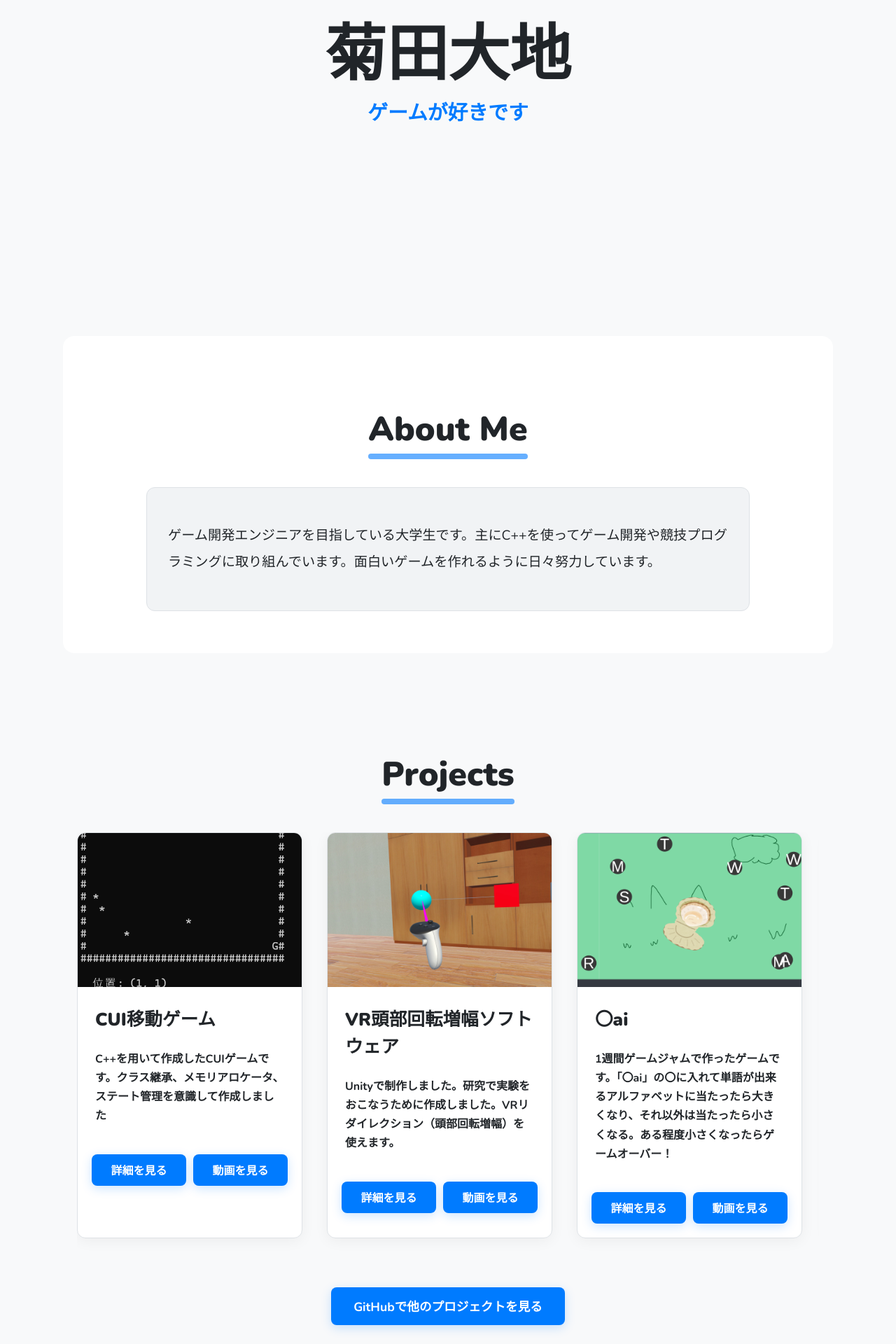
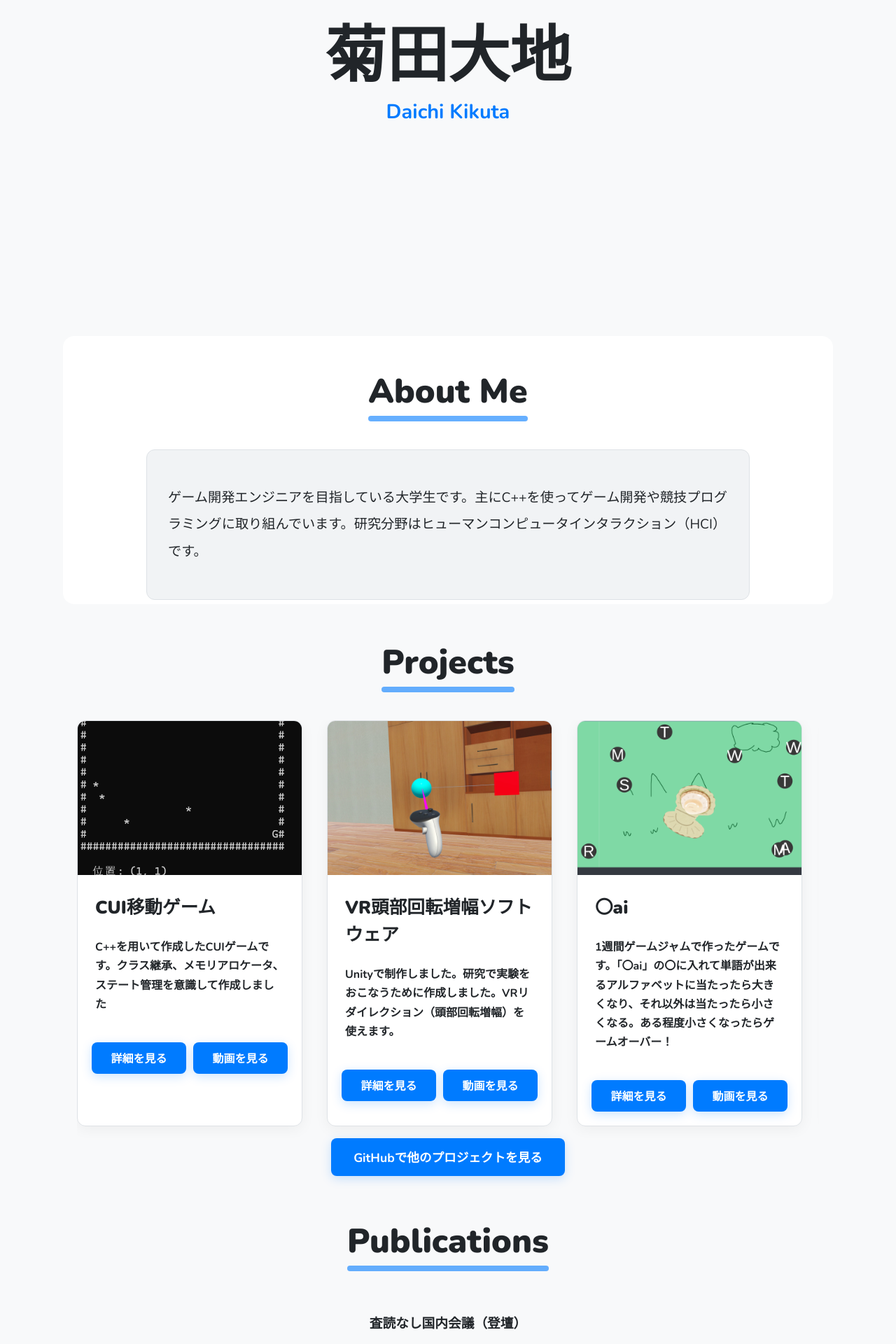
Before and after one commit to matchamatcho/my-portfolio, a React (Create React App) app: page / in a window 1280 px wide. Shown: the part 240-2160 px from the top of the page at 70% size. Built offline with nearby package versions, Linux system fonts and the light colour scheme.

Commit message:
余白を調整

```diff
--- a/src/App.css
+++ b/src/App.css
@@ -37,7 +37,7 @@ main {
 }
 
 section {
-  padding: 100px 20px;
+  padding: 10px 20px;
 }
 
 h1, h2, h3 {
@@ -147,7 +147,7 @@ h2::after {
 .about {
     background-color: var(--card-bg-color);
     border-radius: 16px;
-    padding: 60px 40px;
+    padding: 6px 40px;
 }
 .about-content {
     max-width: 800px;
@@ -164,7 +164,7 @@ h2::after {
 /* Projects Section */
 .projects .project-list-wrapper {
   overflow-x: auto;
-  padding-bottom: 20px;
+  padding-bottom: 2px;
   -webkit-overflow-scrolling: touch; /* for smooth scrolling on iOS */
 }
 
@@ -173,7 +173,7 @@ h2::after {
   flex-direction: row;
   flex-wrap: nowrap;
   gap: 35px;
-  margin-bottom: 50px;
+  margin-bottom: 15px;
 }
 
 .project {
--- a/src/components/About.js
+++ b/src/components/About.js
@@ -6,7 +6,7 @@ function About() {
       <h2>About Me</h2>
       <div className="about-content">
         <p>
-        ゲーム開発エンジニアを目指している大学生です。主にC++を使ってゲーム開発や競技プログラミングに取り組んでいます。面白いゲームを作れるように日々努力しています。
+        ゲーム開発エンジニアを目指している大学生です。主にC++を使ってゲーム開発や競技プログラミングに取り組んでいます。研究分野はヒューマンコンピュータインタラクション（HCI）です。
         </p>
       </div>
     </section>
--- a/src/components/Home.js
+++ b/src/components/Home.js
@@ -4,7 +4,7 @@ function Home() {
   return (
     <section id="home" className="home">
       <h1>菊田大地</h1>
-      <p>ゲームが好きです</p>
+      <p>Daichi Kikuta</p>
     </section>
   );
 }
--- a/src/components/Publications.js
+++ b/src/components/Publications.js
@@ -35,7 +35,7 @@ const Publications = () => {
   };
 
   return (
-    <section className="px-4 py-12 bg-gray-50">
+    <section className="px-4 py-6 bg-gray-50">
       <h2 className="text-3xl font-bold mb-8">Publications</h2>
 
       {/* 査読無し */}
```
